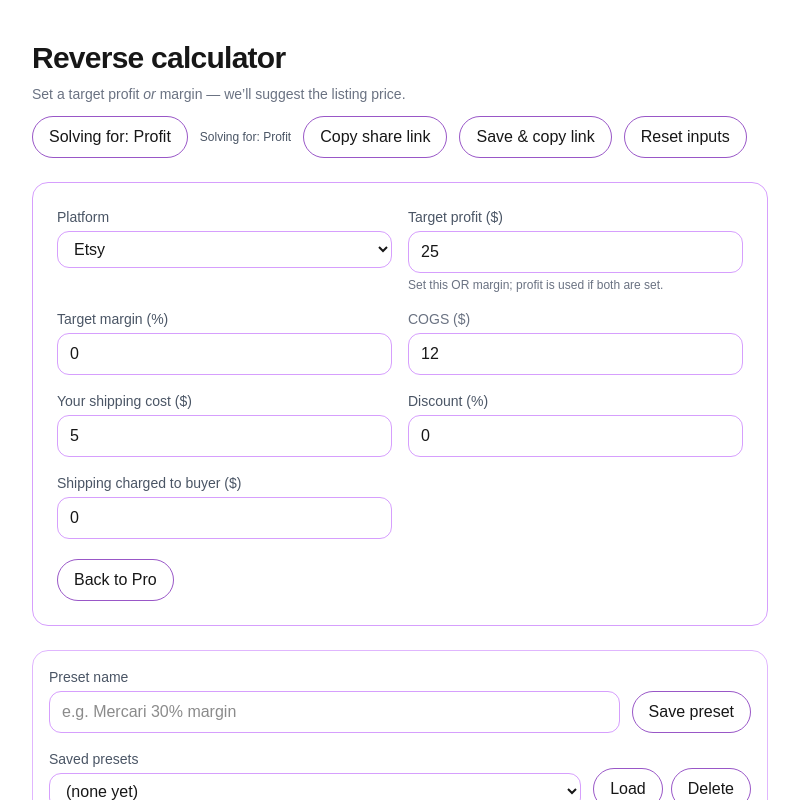
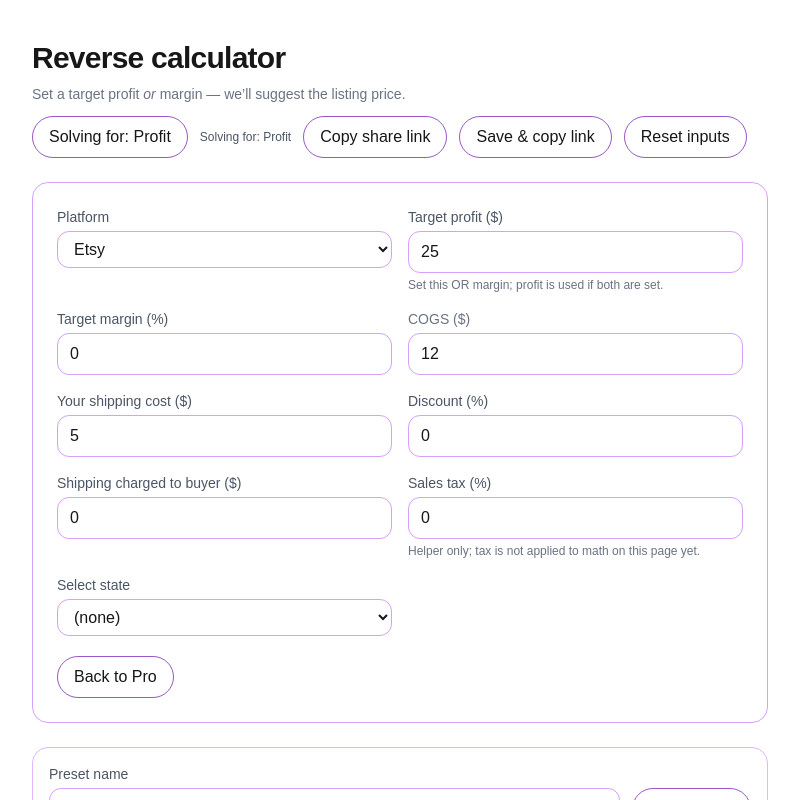
Before and after one commit to gpcreativestudios2018/FeePilot, a Next.js app: page /pro/target in a window 1280 px wide. Shown: the top 800 px of the page, without its empty margins (240-1039 px from the left). Built offline with nearby package versions, Linux system fonts and the light colour scheme.

Commit message:
pro/target: add state tax dropdown that auto-fills Sales tax (%) (UI-only for now)

```diff
--- a/src/app/pro/target/page.tsx
+++ b/src/app/pro/target/page.tsx
@@ -11,6 +11,7 @@ import {
   type PlatformKey,
   type FeeRule,
 } from '@/data/fees';
+import { STATE_RATES, type USStateCode, formatPct } from '@/data/us-tax';
 import SolvingForPill from './SolvingForPill';
 import FeeOverridesDev, { type FeeOverrides } from './FeeOverridesDev';
 
@@ -23,6 +24,7 @@ type TargetPreset = {
   shipCost: string;
   discountPct: string;
   shipCharge: string;
+  taxPct?: string; // NEW (optional for now)
 };
 type NamedTargetPreset = { name: string; updatedAt: number; data: TargetPreset };
 
@@ -98,6 +100,7 @@ const getListingFixed = (rule: FeeRule): number => {
 };
 
 // ==== FEE ENGINE ====
+// (No tax applied in math yet on this page; this step only adds the selector & field.)
 function computeAtPrice(opts: {
   platform: PlatformKey;
   rule: FeeRule;
@@ -110,39 +113,29 @@ function computeAtPrice(opts: {
   const { platform, rule, price, discountPct, shipCharge, shipCost, cogs } = opts;
   const discounted = clamp(price * (1 - pct(discountPct)), 0);
 
-  // --- Poshmark (US) override ---
-  // $2.95 flat if discounted < $15, else 20% of discounted.
-  // Payment/listing = $0. Fee base = discounted item price only (exclude buyer-paid shipping).
   if (platform === 'poshmark') {
     const marketplaceFee = discounted < 15 ? 2.95 : discounted * 0.2;
     const paymentFee = 0;
     const listingFee = 0;
     const totalFees = marketplaceFee + paymentFee + listingFee;
-
     const profit = discounted - totalFees - shipCost - cogs;
     const marginPct = discounted > 0 ? (profit / discounted) * 100 : 0;
-
     return { discounted, marketplaceFee, paymentFee, listingFee, totalFees, profit, marginPct };
   }
 
-  // --- Default behavior (most marketplaces): fee on (discounted + buyer shipping)
   const base = discounted + shipCharge;
-
   const marketplaceFee =
     clamp(base * pct(rule.marketplacePct ?? 0)) + (rule.marketplaceFixed ?? 0);
   const paymentFee =
     clamp(base * pct(rule.paymentPct ?? 0)) + (rule.paymentFixed ?? 0);
   const listingFee = getListingFixed(rule);
-
   const totalFees = marketplaceFee + paymentFee + listingFee;
-
   const profit = discounted + shipCharge - totalFees - shipCost - cogs;
   const marginPct = discounted > 0 ? (profit / discounted) * 100 : 0;
 
   return { discounted, marketplaceFee, paymentFee, listingFee, totalFees, profit, marginPct };
 }
 
-// Binary-search a price to hit a target profit OR margin
 function solvePrice(opts: {
   platform: PlatformKey;
   rule: FeeRule;
@@ -200,6 +193,7 @@ function QueryParamsInitializer(props: {
     shipCost?: string;
     discountPct?: string;
     shipCharge?: string;
+    taxPct?: string;
   }) => void;
 }) {
   const searchParams = useSearchParams();
@@ -212,6 +206,7 @@ function QueryParamsInitializer(props: {
       shipCost?: string;
       discountPct?: string;
       shipCharge?: string;
+      taxPct?: string;
     } = {};
     const p = searchParams.get('platform');
     if (p && PLATFORMS.includes(p as PlatformKey)) vals.platform = p as PlatformKey;
@@ -221,6 +216,7 @@ function QueryParamsInitializer(props: {
     const sc = searchParams.get('shipCost');         if (sc != null) vals.shipCost = sc;
     const dc = searchParams.get('discountPct');      if (dc != null) vals.discountPct = dc;
     const sb = searchParams.get('shipCharge');       if (sb != null) vals.shipCharge = sb;
+    const tx = searchParams.get('taxPct');           if (tx != null) vals.taxPct = tx;
     props.onInit(vals);
     // eslint-disable-next-line react-hooks/exhaustive-deps
   }, []);
@@ -389,6 +385,10 @@ export default function ReverseCalcPage() {
   const [discountPct, setDiscountPct] = React.useState<string>('0');
   const [shipCharge, setShipCharge] = React.useState<string>('0');
 
+  // NEW: state-level sales tax (UI only for now)
+  const [taxPct, setTaxPct] = React.useState<string>('0');
+  const [taxState, setTaxState] = React.useState<USStateCode | ''>('');
+
   // dev-only: fee overrides (not persisted)
   const [overrides, setOverrides] = React.useState<FeeOverrides>({});
 
@@ -436,6 +436,7 @@ export default function ReverseCalcPage() {
     shipCost?: string;
     discountPct?: string;
     shipCharge?: string;
+    taxPct?: string;
   }) => {
     if (vals.platform) setPlatform(vals.platform);
     if (vals.targetProfit !== undefined) setTargetProfit(vals.targetProfit);
@@ -444,6 +445,7 @@ export default function ReverseCalcPage() {
     if (vals.shipCost !== undefined) setShipCost(vals.shipCost);
     if (vals.discountPct !== undefined) setDiscountPct(vals.discountPct);
     if (vals.shipCharge !== undefined) setShipCharge(vals.shipCharge);
+    if (vals.taxPct !== undefined) setTaxPct(vals.taxPct);
   }, []);
 
   const ruleBase = RULES[platform];
@@ -478,6 +480,7 @@ export default function ReverseCalcPage() {
       ['shipCost', shipCost],
       ['discountPct', discountPct],
       ['shipCharge', shipCharge],
+      ['taxPct', taxPct],
     ] as const).forEach(([k, v]) => ordered.searchParams.set(k, v));
     return ordered.toString();
   };
@@ -509,8 +512,8 @@ export default function ReverseCalcPage() {
   }, [platform, targetProfit, targetMarginPct]);
 
   const getPresetState = React.useCallback((): TargetPreset => {
-    return { platform, targetProfit, targetMarginPct, cogs, shipCost, discountPct, shipCharge };
-  }, [platform, targetProfit, targetMarginPct, cogs, shipCost, discountPct, shipCharge]);
+    return { platform, targetProfit, targetMarginPct, cogs, shipCost, discountPct, shipCharge, taxPct };
+  }, [platform, targetProfit, targetMarginPct, cogs, shipCost, discountPct, shipCharge, taxPct]);
 
   const applyPreset = React.useCallback((p: TargetPreset) => {
     if (p.platform && PLATFORMS.includes(p.platform as PlatformKey)) setPlatform(p.platform as PlatformKey);
@@ -520,6 +523,7 @@ export default function ReverseCalcPage() {
     if (typeof p.shipCost === 'string') setShipCost(p.shipCost);
     if (typeof p.discountPct === 'string') setDiscountPct(p.discountPct);
     if (typeof p.shipCharge === 'string') setShipCharge(p.shipCharge);
+    if (typeof p.taxPct === 'string') setTaxPct(p.taxPct);
   }, []);
 
   const solvingForText =
@@ -536,6 +540,8 @@ export default function ReverseCalcPage() {
     setShipCost('5');
     setDiscountPct('0');
     setShipCharge('0');
+    setTaxPct('0');
+    setTaxState('');
     setCopied(false);
     setCopiedPrice(false);
     setCopiedBreakdown(false);
@@ -609,6 +615,7 @@ export default function ReverseCalcPage() {
         'ShipCharge',
         'TargetProfit',
         'TargetMargin%',
+        'Tax%',
       ].join(','),
     []
   );
@@ -629,6 +636,7 @@ export default function ReverseCalcPage() {
         shipCharge,
         targetProfit,
         targetMarginPct,
+        taxPct,
       ].join(','),
     [
       platform,
@@ -645,6 +653,7 @@ export default function ReverseCalcPage() {
       shipCharge,
       targetProfit,
       targetMarginPct,
+      taxPct,
     ]
   );
 
@@ -672,6 +681,19 @@ export default function ReverseCalcPage() {
     link.click();
     document.body.removeChild(link);
     setTimeout(() => URL.revokeObjectURL(url), 0);
+  };
+
+  // --- State tax helper ---
+  const onSelectState = (code: string) => {
+    if (!code) {
+      setTaxState('');
+      return;
+    }
+    const c = code as USStateCode;
+    setTaxState(c);
+    const rate = STATE_RATES.find((s) => s.code === c)?.basePct ?? null;
+    const next = rate == null ? '0' : String(rate);
+    setTaxPct(next);
   };
 
   return (
@@ -815,6 +837,42 @@ export default function ReverseCalcPage() {
               onChange={(e) => setShipCharge(e.target.value)}
             />
           </label>
+
+          {/* Sales tax (%) + State selector (UI-only for now) */}
+          <label className="block">
+            <span className="mb-1 block text-sm text-gray-600 dark:text-gray-300">Sales tax (%)</span>
+            <input
+              type="number"
+              inputMode="decimal"
+              placeholder="e.g. 6"
+              className="w-full rounded-xl border border-purple-600/40 bg-transparent px-3 py-2 outline-none"
+              value={taxPct}
+              onChange={(e) => setTaxPct(e.target.value)}
+            />
+            <span className="mt-1 block text-xs text-gray-500 dark:text-gray-400">
+              Helper only; tax is not applied to math on this page yet.
+            </span>
+          </label>
+
+          <label className="block">
+            <span className="mb-1 block text-sm text-gray-600 dark:text-gray-300">Select state</span>
+            <select
+              className="w-full rounded-xl border border-purple-600/40 bg-transparent px-3 py-2 outline-none"
+              value={taxState}
+              onChange={(e) => onSelectState(e.target.value)}
+            >
+              <option value="" className="text-black dark:text-white bg-white dark:bg-black">(none)</option>
+              {STATE_RATES.map((s) => (
+                <option
+                  key={s.code}
+                  value={s.code}
+                  className="text-black dark:text-white bg-white dark:bg-black"
+                >
+                  {s.name} ({formatPct(s.basePct)})
+                </option>
+              ))}
+            </select>
+          </label>
         </div>
 
         <div className="mt-5 flex gap-3">
```
